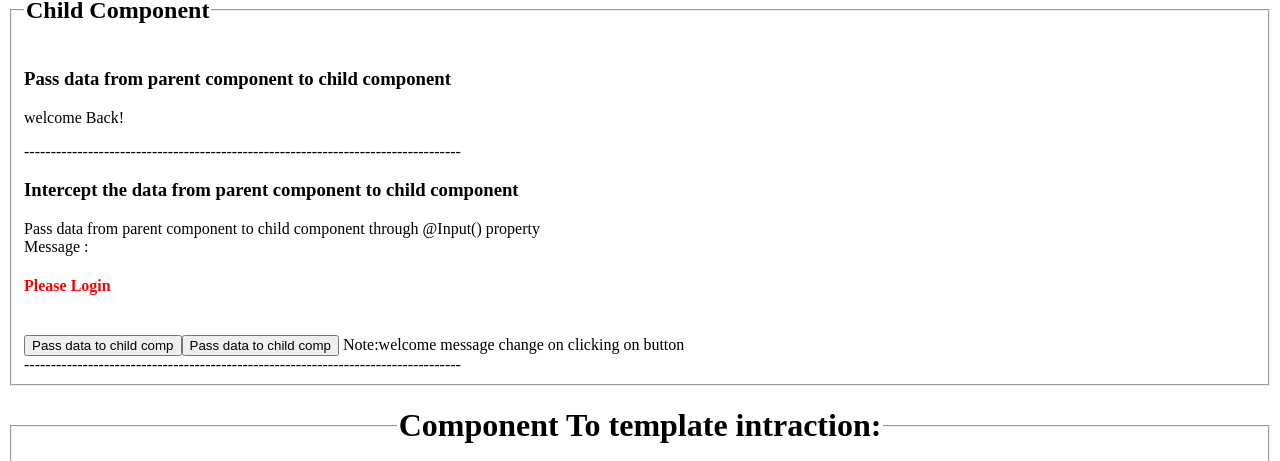
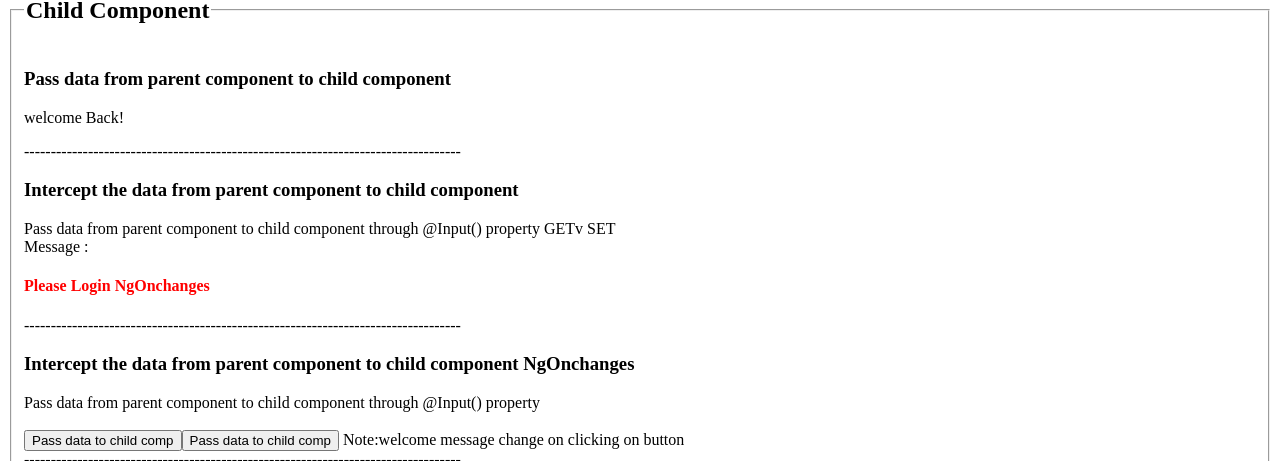
Before and after one commit to NitinThawkar/PRAC, an Angular app: page / in a window 1280 px wide. Shown: the part 103-564 px from the top of the page. Built offline with nearby package versions, Linux system fonts and the light colour scheme.

Commit message:
ng onchanges
ng onchanges

```diff
--- a/src/app/app.component.html
+++ b/src/app/app.component.html
@@ -9,7 +9,7 @@
     <h3>Pass data from parent component to child component</h3>
 
 
-<app-child [LoggedInUser]="loggedInUserParent" [LoggedIn]="loggedInUser"></app-child>
+<app-child [LoggedInUser]="loggedInUserParent" [LoggedIn]="loggedInUser" [LoggedInChild]="loggedInUser"></app-child>
 
 <br>
 <button (click)="loggedInUserParent=true">Pass data to child comp</button>
--- a/src/app/child/child.component.html
+++ b/src/app/child/child.component.html
@@ -7,6 +7,10 @@
   </p>
   <span>----------------------------------------------------------------------------------</span>
   <h3>Intercept the data from parent component to child component</h3>
+  Pass data from parent component to child component through @Input() property GETv SET
+  <br>
+  Message : <h4 style="color: red">{{message}}</h4>
+  <span>----------------------------------------------------------------------------------</span>
+  <h3>Intercept the data from parent component to child component NgOnchanges</h3>
   Pass data from parent component to child component through @Input() property
   <br>
-  Message : <h4 style="color: red">{{message}}</h4>
--- a/src/app/child/child.component.ts
+++ b/src/app/child/child.component.ts
@@ -1,4 +1,4 @@
-import { Component, OnInit, Input } from '@angular/core';
+import { Component, OnInit, Input, OnChanges, SimpleChanges } from '@angular/core';
 import { isNullOrUndefined } from 'util';
 
 @Component({
@@ -6,14 +6,21 @@ import { isNullOrUndefined } from 'util';
   templateUrl: './child.component.html',
   styleUrls: ['./child.component.css']
 })
-export class ChildComponent implements OnInit {
+export class ChildComponent implements OnChanges {
   constructor() { }
-  ngOnInit() {
+  ngOnChanges(changes: SimpleChanges) {
+    const MyLoginvalue = changes["LoggedInUser"];
+    console.log(changes);
+   // console.log(MyLoginValue);
+    if (MyLoginvalue.currentValue === true) {
+      this.message = 'Welcome back nitin from NgOnchanges';
+    } else { this.message = 'Please Login NgOnchanges'; }
+
   }
 
   @Input() LoggedIn: boolean;
   // LoggedIn = false;
-
+  @Input() LoggedInChild: boolean;
 
     /********************Intercept the data from parent component to child component**************************/
   private _LoggedInUser;
```
